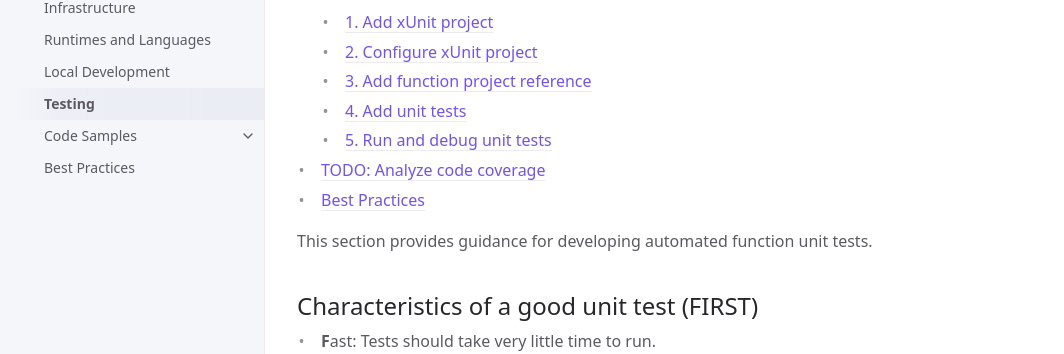
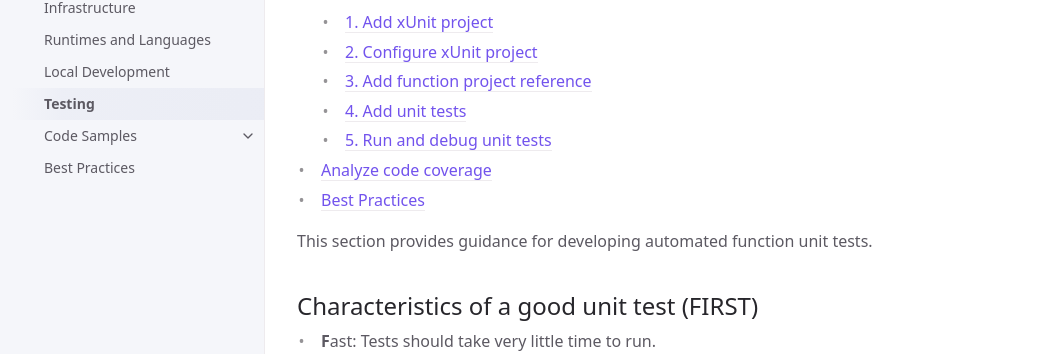
Before and after one commit to bwagner77/docs-test, a Jekyll site: the page built from function/testing.md, in a window 1280 px wide and 900 px high. Shown: the part 212-566 px from the top of the window, without its empty margins (107-1171 px from the left). Built offline with Jekyll 4.4.1, drawn with Linux system fonts in a browser that asks for light colours; some of the changed text lies outside the part shown.

Commit message:
Function documentation updated.

```diff
--- a/function/testing.md
+++ b/function/testing.md
@@ -116,7 +116,7 @@ Run and debug tests in Visual Studio using the
 
 ![TestExplorerPassing](../assets/images/function-test-explorer-passing.png)
 
-## TODO: Analyze code coverage
+## Analyze code coverage
 
 To effectively guard against bugs, the tests should cover a large proportion
 of the code. A code coverage of >90% is recommended when possible. To
```
